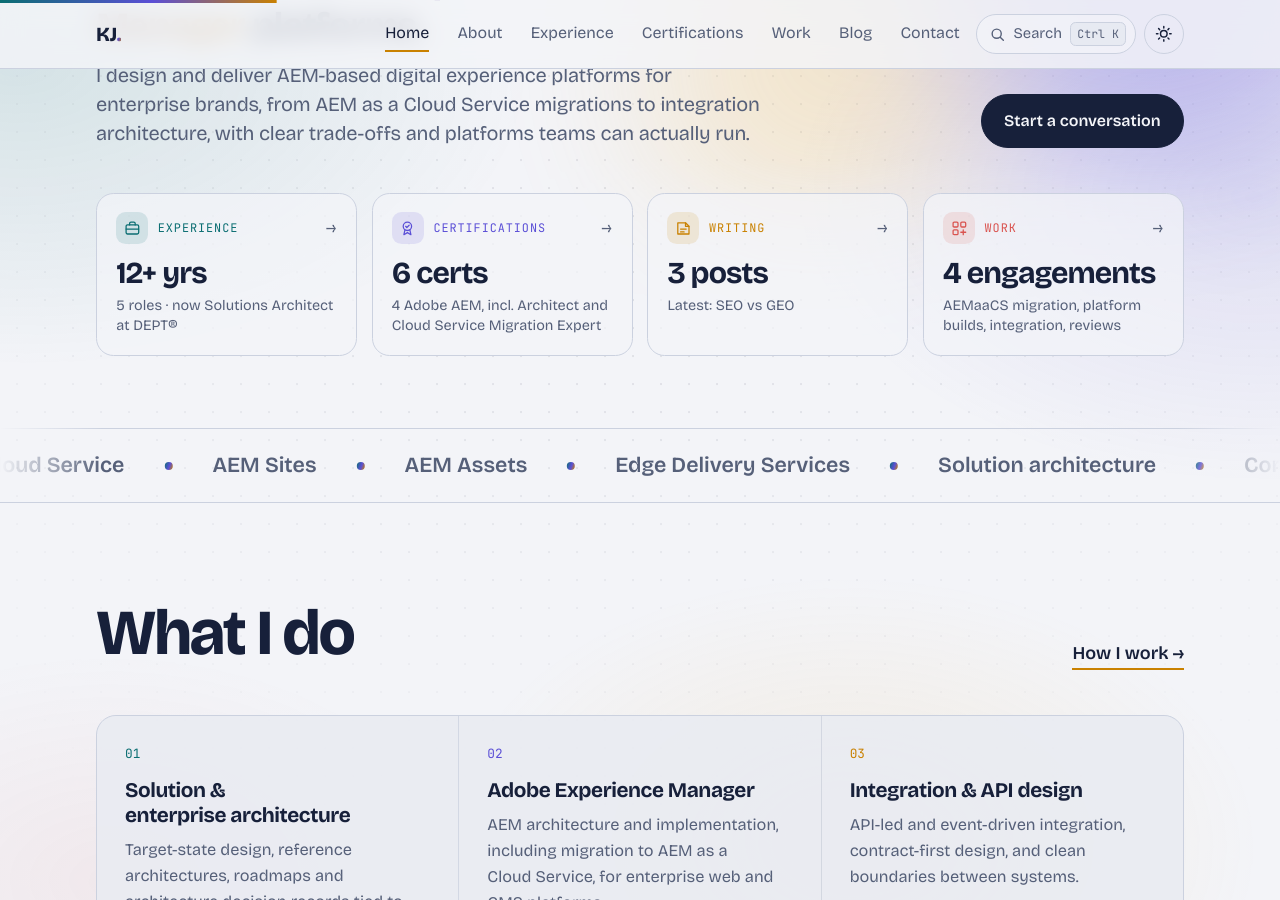
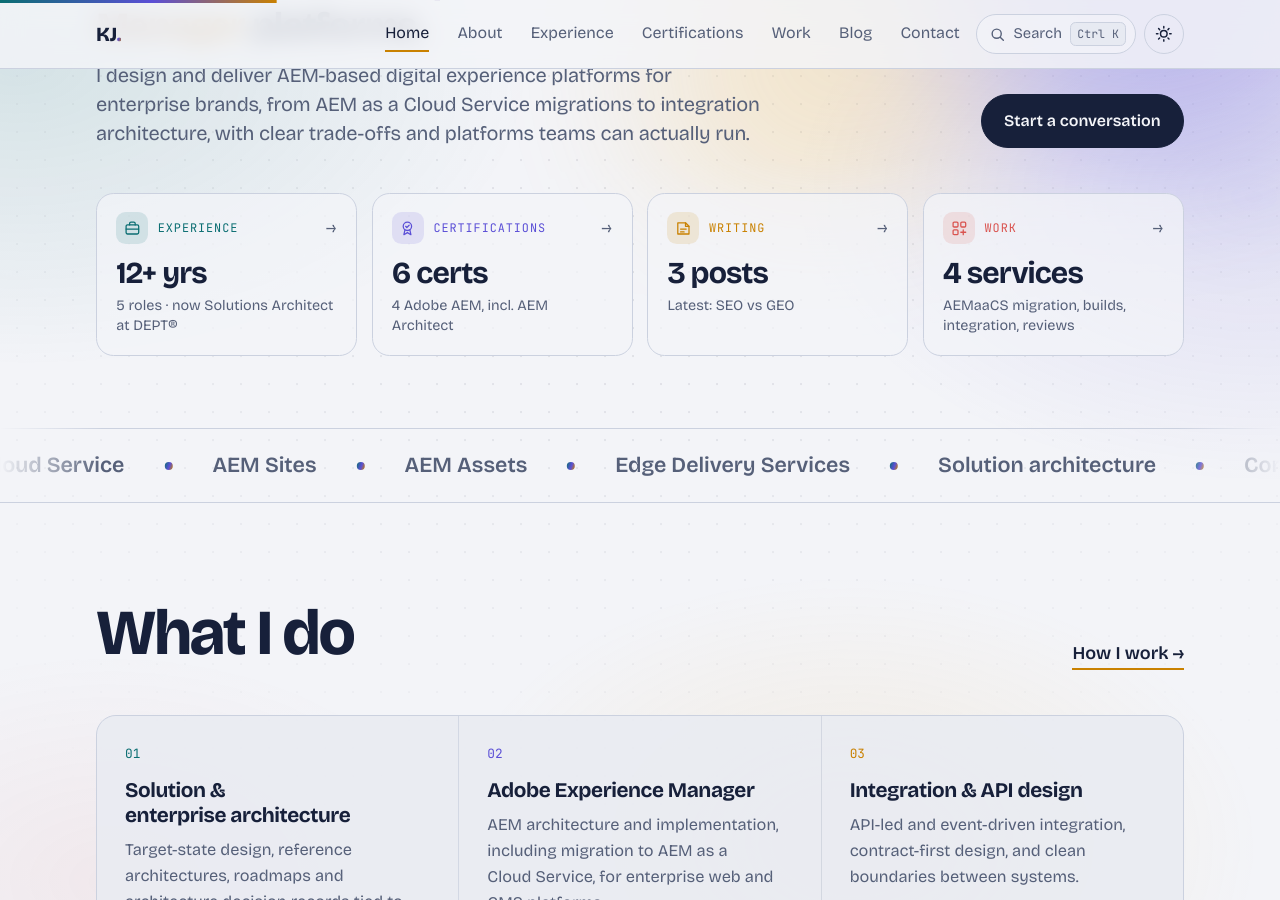
Before and after one commit to iamkevaljoshi/iamkevaljoshi.github.io, a Jekyll site: the page built from index.html, in a window 1280 px wide and 900 px high, scrolled down 537 px. Built offline with Jekyll 4.4.1, drawn with Linux system fonts in a browser that asks for light colours.

Commit message:
Stat cards: tidy mobile labels, count up only large numbers
Co-Authored-By: Claude Opus 5.5 <noreply@anthropic.com>

```diff
--- a/_includes/explore.html
+++ b/_includes/explore.html
@@ -12,7 +12,7 @@
   <a class="scard" href="{{ '/certifications/' | relative_url }}" data-track="certifications">
     <span class="shead"><span class="sicon" aria-hidden="true"><svg viewBox="0 0 24 24" fill="none" stroke="currentColor" stroke-width="1.8" stroke-linecap="round" stroke-linejoin="round"><circle cx="12" cy="9" r="6"/><path d="m8.5 14-1.5 7 5-3 5 3-1.5-7"/><path d="m9.5 9 1.7 1.7L14.5 7.5"/></svg></span>Certifications<span class="sarrow" aria-hidden="true">→</span></span>
     <strong class="sval">{{ p.certifications.size }} certs</strong>
-    <span class="ssub">{{ adobe.size }} Adobe AEM, incl. Architect and Cloud Service Migration Expert</span>
+    <span class="ssub">{{ adobe.size }} Adobe AEM, incl. AEM Architect</span>
   </a>
   <a class="scard" href="{{ '/blog/' | relative_url }}" data-track="blog">
     <span class="shead"><span class="sicon" aria-hidden="true"><svg viewBox="0 0 24 24" fill="none" stroke="currentColor" stroke-width="1.8" stroke-linecap="round" stroke-linejoin="round"><path d="M4 4h11l5 5v11H4z"/><path d="M15 4v5h5M8 13h8M8 17h5"/></svg></span>Writing<span class="sarrow" aria-hidden="true">→</span></span>
@@ -24,8 +24,8 @@
     {%- if cases.size > 0 %}
     <strong class="sval">{{ cases.size }} case {% if cases.size == 1 %}study{% else %}studies{% endif %}</strong>
     {%- else %}
-    <strong class="sval">4 engagements</strong>
+    <strong class="sval">4 services</strong>
     {%- endif %}
-    <span class="ssub">AEMaaCS migration, platform builds, integration, reviews</span>
+    <span class="ssub">AEMaaCS migration, builds, integration, reviews</span>
   </a>
 </nav>
--- a/assets/css/site.css
+++ b/assets/css/site.css
@@ -492,7 +492,7 @@ h1.tagline{max-width:24ch}
   .stats{gap:.6rem;margin-top:1.5rem}
   .scard{padding:.9rem .95rem 1rem}
   .shead{font-size:.66rem;gap:.45rem}
-  .sicon{width:1.7rem;height:1.7rem}
+  .sicon{display:none}
   .sval{font-size:1.3rem;margin-top:.25rem}
   .ssub{font-size:.8rem}
 }
--- a/assets/js/site.js
+++ b/assets/js/site.js
@@ -112,7 +112,7 @@
 
   $$('.proof strong, .sval').forEach(function (el) {
     var m = el.textContent.match(/^(\d+)(.*)$/);
-    if (!m || reduce) return;
+    if (!m || reduce || +m[1] < 10) return;   // counting to 3 isn't worth animating
     var target = +m[1], rest = m[2];
     el.textContent = '0' + rest;
     new IntersectionObserver(function (es, o) {
```
